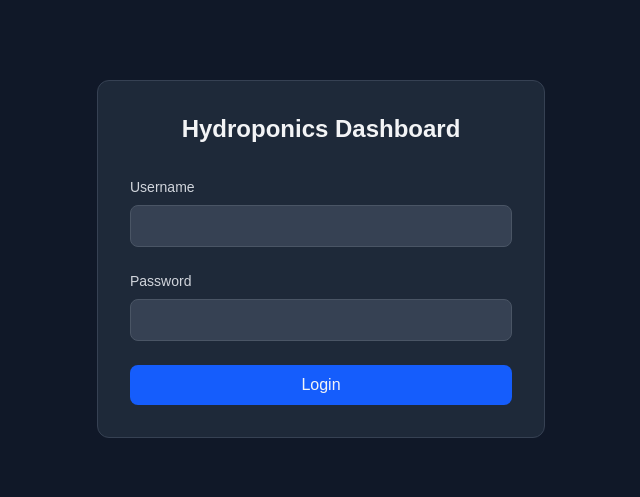
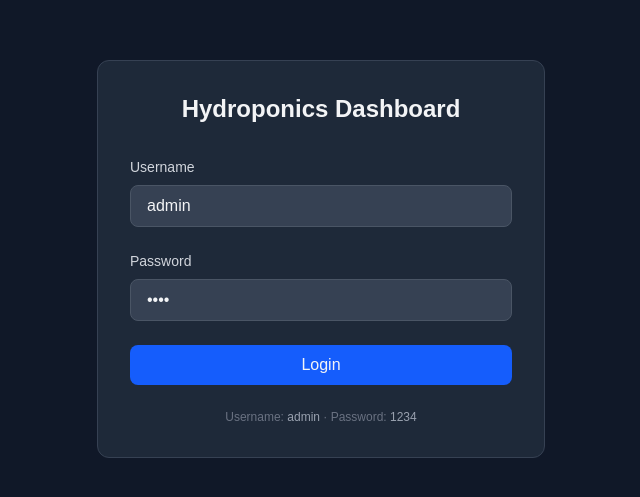
Before and after one commit to ayushkumarsingh2422005/IOTeasy, a Next.js app: page / in a window 1280 px wide. Shown: the part 141-638 px from the top of the page, without its empty margins (319-959 px from the left). Built offline with nearby package versions, Linux system fonts and the light colour scheme.

Commit message:
done adding deafult pass

```diff
--- a/src/app/page.js
+++ b/src/app/page.js
@@ -107,9 +107,12 @@ const SystemCard = ({ title, description, sensorData, deviceStates, onClick }) =
   );
 };
 
+const DEV_USERNAME = 'admin';
+const DEV_PASSWORD = '1234';
+
 export default function Home() {
-  const [username, setUsername] = useState('');
-  const [password, setPassword] = useState('');
+  const [username, setUsername] = useState(DEV_USERNAME);
+  const [password, setPassword] = useState(DEV_PASSWORD);
   const [isLoggedIn, setIsLoggedIn] = useState(false);
   const [error, setError] = useState('');
   const [systemData, setSystemData] = useState({
@@ -355,7 +358,7 @@ export default function Home() {
       </div>
     </div>
   ) : (
-    <div className="min-h-screen bg-gray-900 flex items-center justify-center">
+    <div className="min-h-screen bg-gray-900 flex flex-col items-center justify-center">
       <div className="max-w-md w-full bg-gray-800 rounded-xl p-8 border border-gray-700">
         <h1 className="text-2xl font-bold text-center mb-8 text-gray-100">Hydroponics Dashboard</h1>
         {error && (
@@ -395,6 +398,11 @@ export default function Home() {
             Login
           </button>
         </form>
+        <p className="mt-6 text-center text-xs text-gray-500">
+          Username: <span className="text-gray-400">{DEV_USERNAME}</span>
+          {' · '}
+          Password: <span className="text-gray-400">{DEV_PASSWORD}</span>
+        </p>
       </div>
     </div>
   );
```
